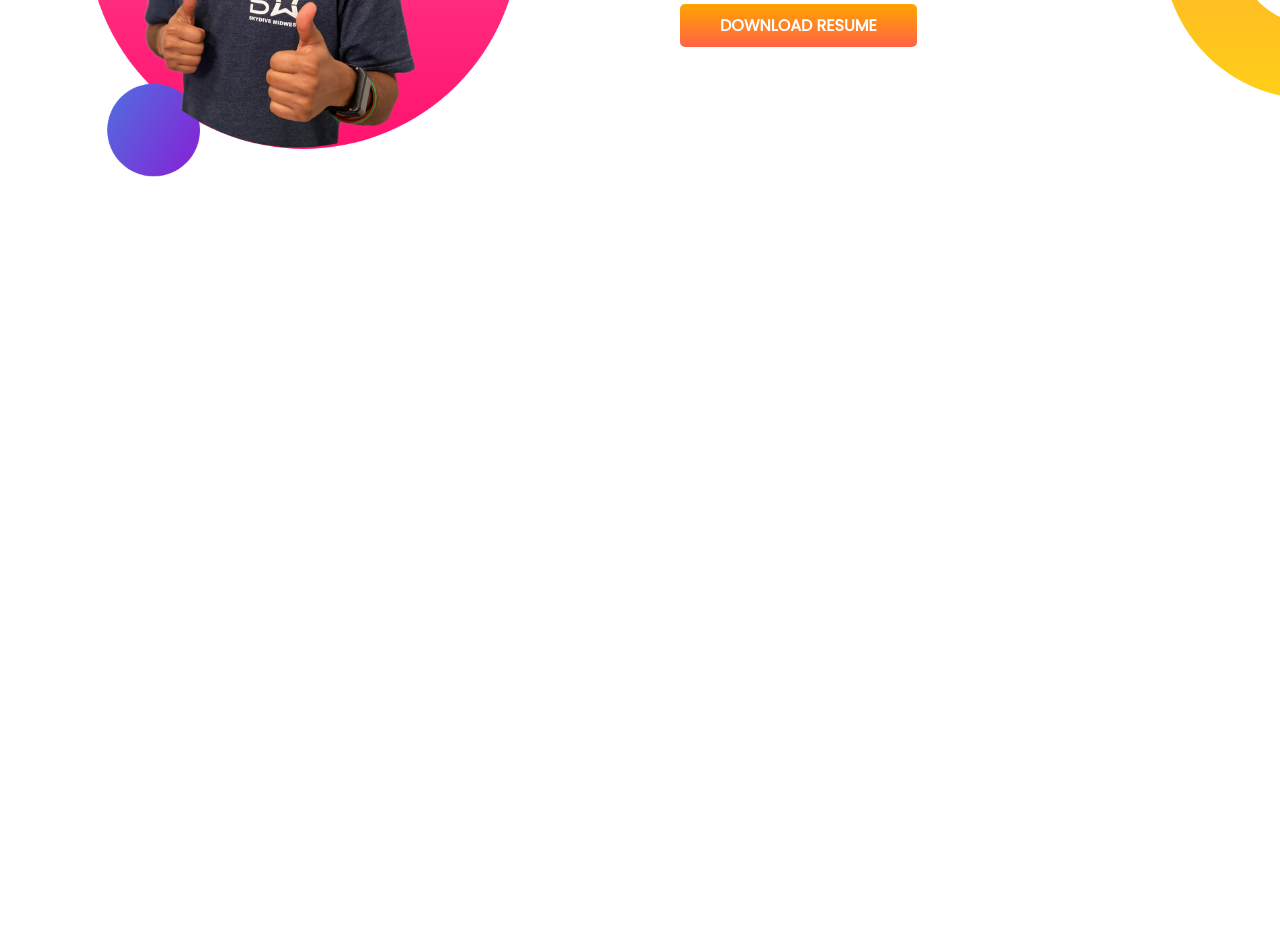
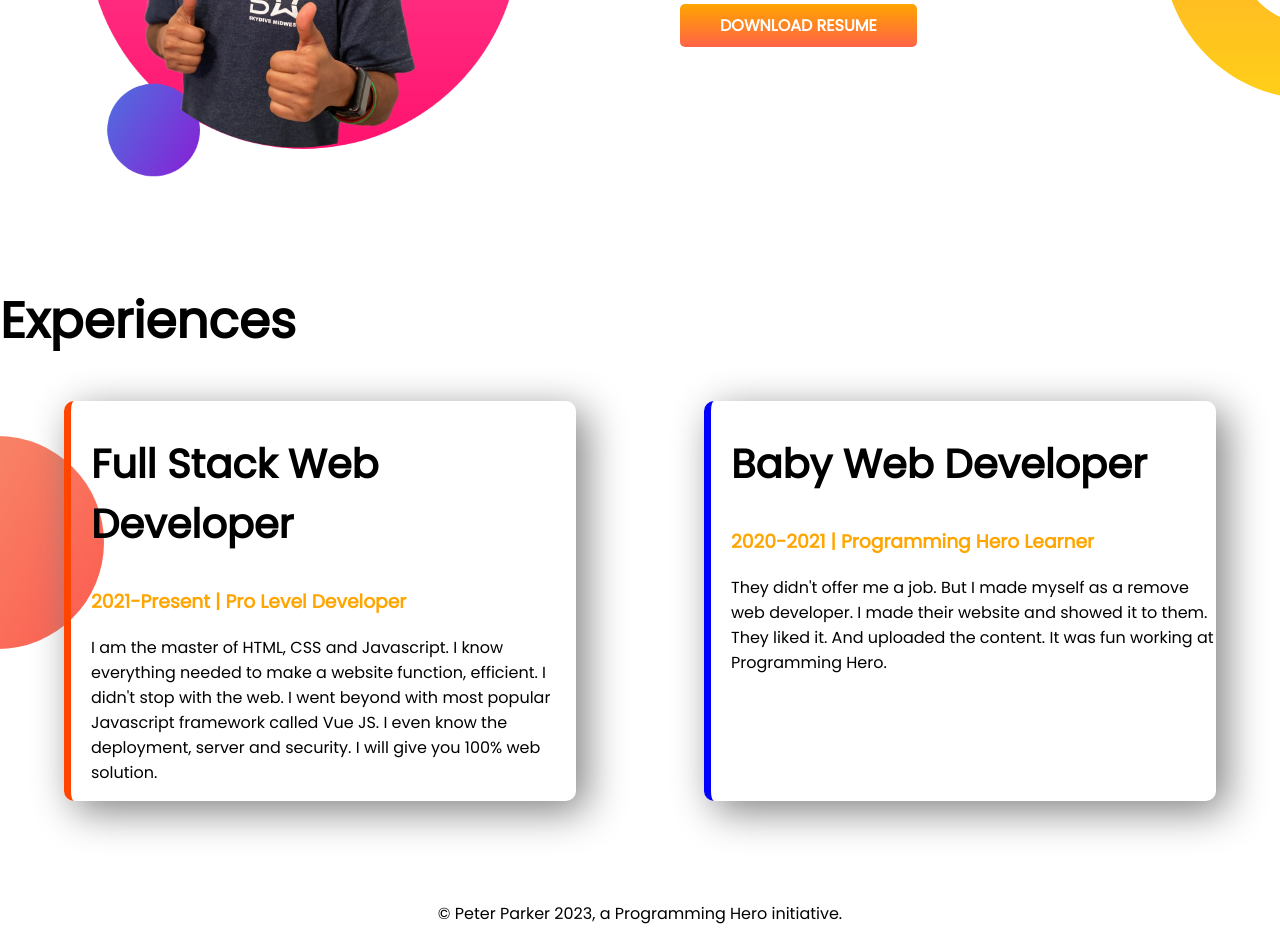
Before and after one commit to Alauddin33/developer-portfolio, a plain HTML site: page index.html in a window 1280 px wide. Shown: the part 872-1814 px from the top of the page. Before the commit the page ends 1156 px from the top, so only its background shows below. Drawn offline with Linux system fonts and the light colour scheme.

Commit message:
footer added

```diff
--- a/index.html
+++ b/index.html
@@ -13,7 +13,7 @@
 </head>
 
 <body>
-    <section class="top-banner">
+    <section class="top-banner flexible-container">
         <div class="half-width">
             <h1>Welcome to</h1>
             <h1> <span class="orange-color">Ala Uddin</span> world!</h1>
@@ -27,15 +27,15 @@
             <a class="link-button" target="_blank" href="https://www.linkedin.com/in/ala-uddin-alin-b602645b/">HIRE
                 ME</a>
         </div>
-        <div class="half-width">
+        <div class="half-width ">
             <img src="images/jhankar.png" alt="">
         </div>
     </section>
-    <section class="dream-big">
+    <section class="dream-big flexible-container">
         <div class="half-width">
             <img src="images/jhankar2.png" alt="">
         </div>
-        <div class="half-width">
+        <div class="half-width ">
             <h1>Dream Big</h1>
             <h3>Become a web developer</h3>
             <p>I already learned the basic HTML and CSS. I can build any simple website. I can even teach my grandma
@@ -44,6 +44,30 @@
                 RESUME</a>
         </div>
     </section>
+
+    <section class="experience-area">
+        <h1>Experiences</h1>
+        <div class="flexible-container ">
+            <div id="full-stack-developer" class="experience-item">
+                <h2>Full Stack Web Developer</h2>
+                <h3 class="orange-color">2021-Present | Pro Level Developer</h3>
+                <p>I am the master of HTML, CSS and Javascript. I know everything needed to make a website function,
+                    efficient. I didn't stop with the web. I went beyond with most popular Javascript framework called
+                    Vue
+                    JS. I even know the deployment, server and security. I will give you 100% web solution.</p>
+            </div>
+            <div id="baby-web-developer" class="experience-item">
+                <h2>Baby Web Developer</h2>
+                <h3 class="orange-color">2020-2021 | Programming Hero Learner</h3>
+                <p>They didn't offer me a job. But I made myself as a remove web developer. I made their website and
+                    showed
+                    it to them. They liked it. And uploaded the content. It was fun working at Programming Hero.</p>
+            </div>
+        </div>
+    </section>
 </body>
+<footer>
+    <p>© Peter Parker 2023, a Programming Hero initiative.</p>
+</footer>
 
 </html>
--- a/style.css
+++ b/style.css
@@ -7,11 +7,15 @@ h1 {
     font-size: 50px;
 }
 
+h2 {
+    font-size: 40px;
+}
+
 .orange-color {
     color: orange;
 }
 
-section {
+.flexible-container {
     display: flex;
     margin-bottom: 100px;
 }
@@ -19,6 +23,7 @@ section {
 .half-width {
     width: 50%;
     padding-left: 40px;
+
 }
 
 .half-width img {
@@ -45,3 +50,31 @@ section {
     background-repeat: no-repeat;
     background-position: right;
 }
+
+.experience-item {
+    box-shadow: 10px 10px 40px grey;
+    padding-left: 20px;
+    border-radius: 10px;
+    width: 40%;
+    margin-left: 5%;
+    margin-right: 5%;
+
+}
+
+.experience-area {
+    background-image: url(images/exp-bg.png);
+    background-repeat: no-repeat;
+    background-position: left;
+}
+
+#full-stack-developer {
+    border-left: 7px solid orangered;
+}
+
+#baby-web-developer {
+    border-left: 7px solid blue;
+}
+
+footer p {
+    text-align: center;
+}
```
